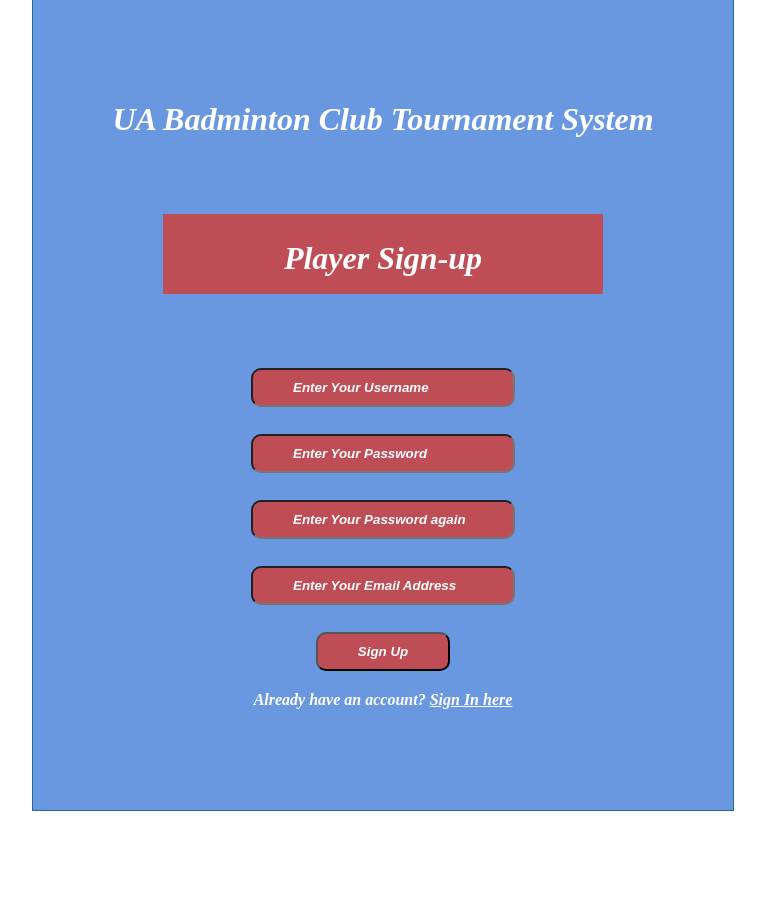
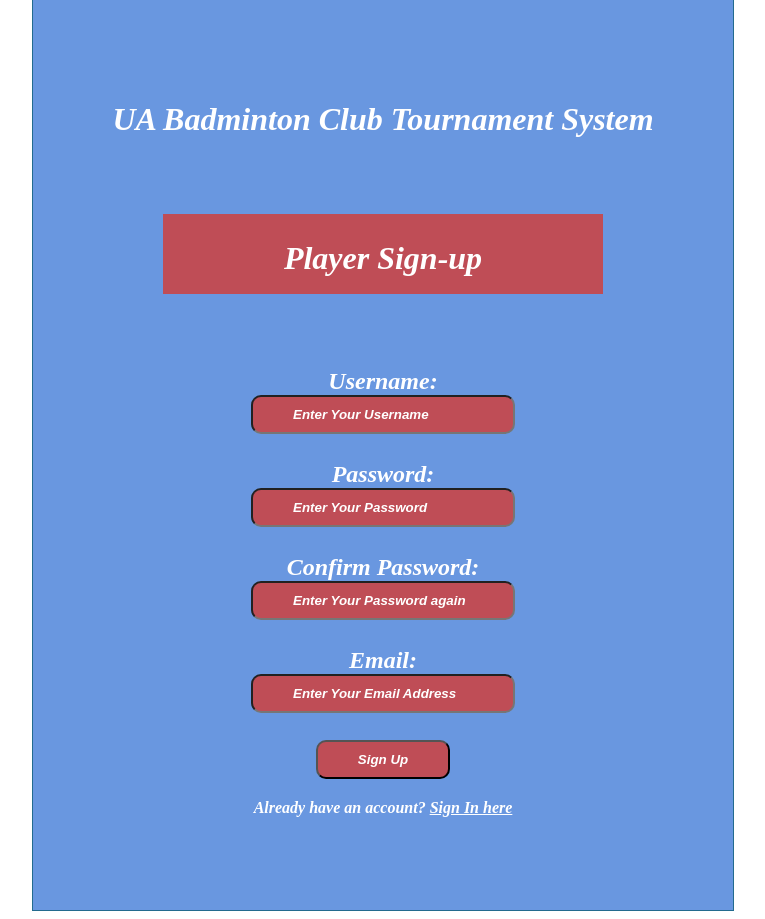
Before and after one commit to enfageorge/ua-badminton-tournament, a Flask app: page /usersignup in a window 1280 px wide. Shown: the part 99-1018 px from the top of the page, without its empty margins (257-1022 px from the left). Before the commit the page ends 910 px from the top, so only its background shows below. Run offline with Flask 2, Linux system fonts and the light colour scheme.

Commit message:
login and signup pages minor changes

```diff
--- a/static/style.css
+++ b/static/style.css
@@ -10,7 +10,7 @@
 			.border{
 				padding: 80px 50px;
 				width: 600px;
-				height: 650px;
+				height: 750px;
 				border: 1px solid #236B8E;
 				border-radius: 0px;
 				background-color: #6997e0;
--- a/templates/userlogin.html
+++ b/templates/userlogin.html
@@ -17,7 +17,9 @@
                 <h2 class="word">
                     <form action="{{ url_for('userlogin') }}" method="post">
                         <div class="msg">{{ msg }}</div>
+                        <label>Username:</label></br>
                         <input id="username" name="username" type="text" placeholder="Enter Your Username" class="textbox"/></br></br>
+                        <label>Password:</label></br>
                         <input id="password" name="password" type="password" placeholder="Enter Your Password" class="textbox"/></br></br></br>
                         <input type="submit" class="btn" value="Sign In"></br></br>
                     </form>
--- a/templates/usersignup.html
+++ b/templates/usersignup.html
@@ -17,9 +17,13 @@
                 <h2 class="word">
                     <form action="{{ url_for('usersignup') }}" method="post">
                         <div class="msg">{{ msg }}</div>
+                        <label>Username:</label></br>
                         <input id="username" name="username" type="text" placeholder="Enter Your Username" class="textbox"/></br></br>
+                        <label>Password:</label></br>
                         <input id="password" name="password" type="password" placeholder="Enter Your Password" class="textbox"/></br></br>
+                        <label>Confirm Password:</label></br>
                         <input id="password2" name="password2" type="password" placeholder="Enter Your Password again" class="textbox"/></br></br>
+                        <label>Email:</label></br>
                         <input id="email" name="email" type="text" placeholder="Enter Your Email Address" class="textbox"/></br></br>
                         <input type="submit" class="btn" value="Sign Up"></br>
                     </form>
```
